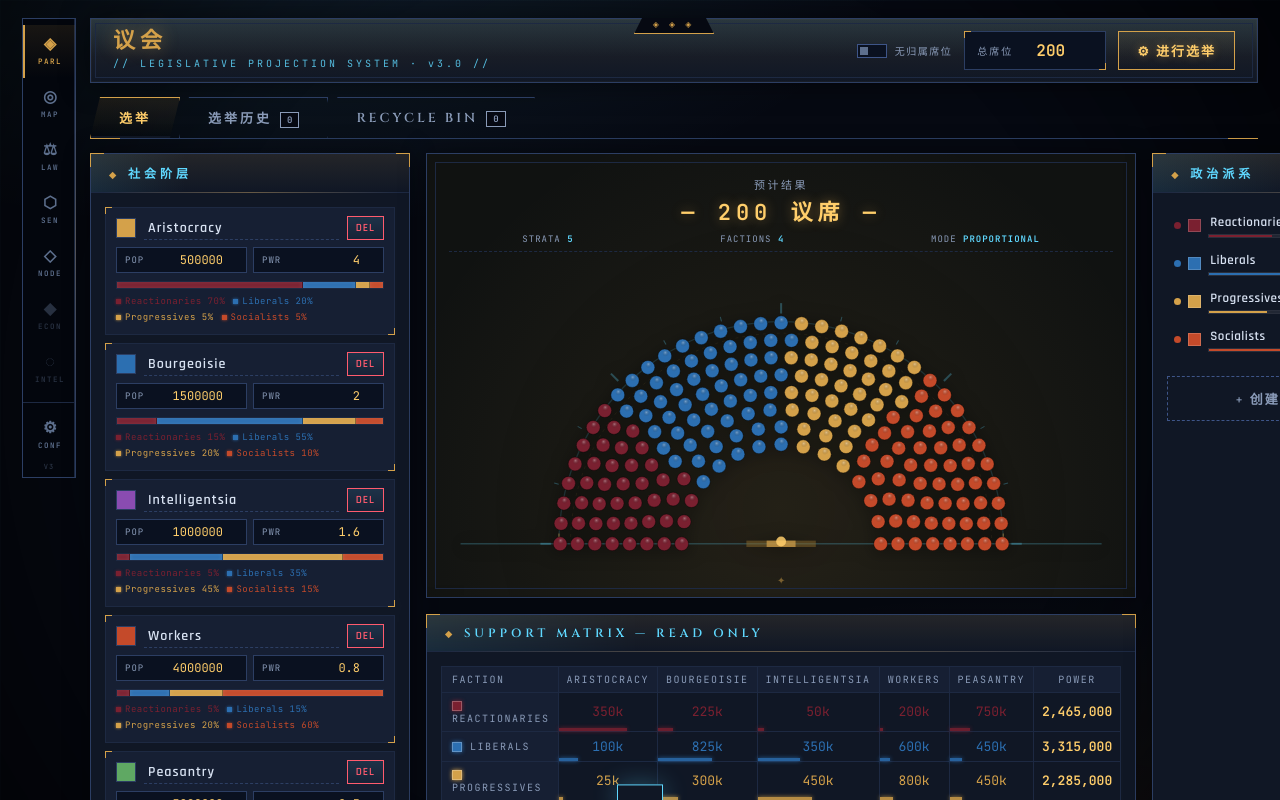
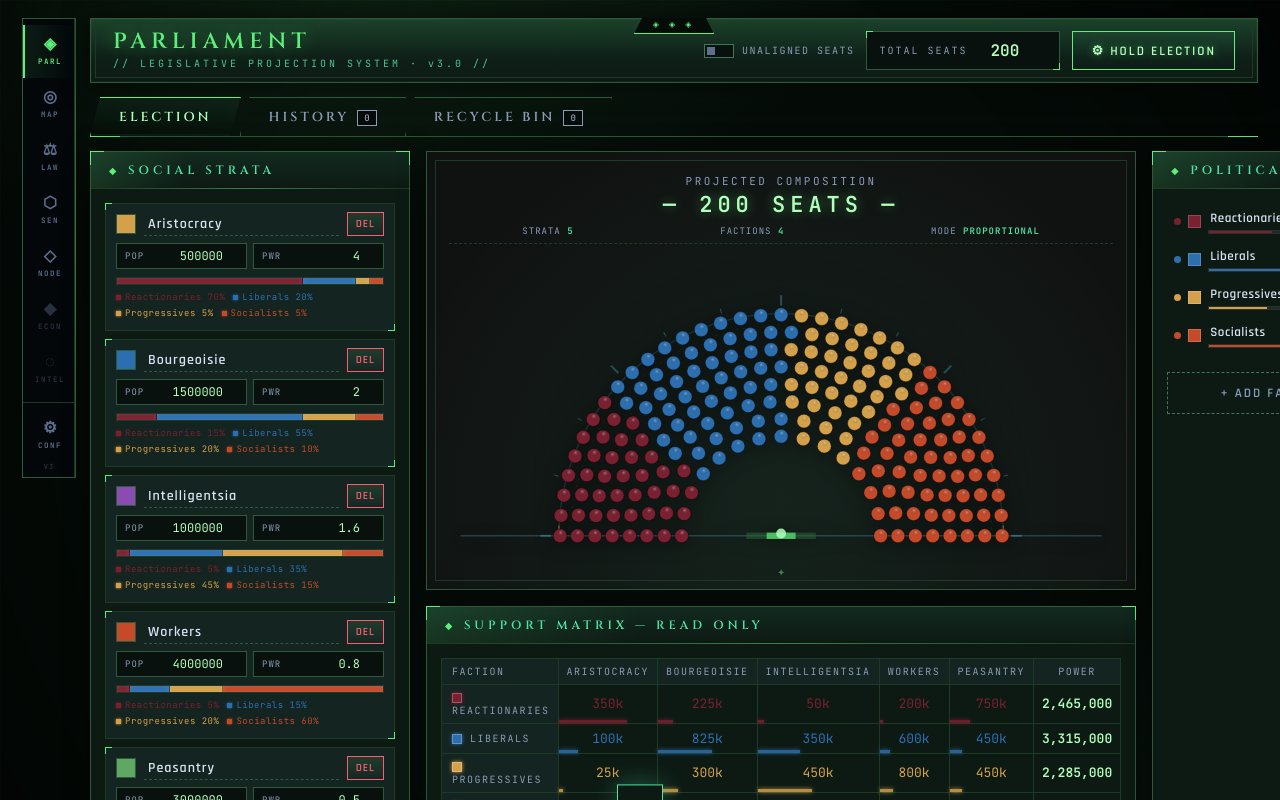
Before and after one commit to weiwsc/parl, a React (Vite) app: page / in a window 1280 px wide. Shown: the top 800 px of the page. Built offline with nearby package versions, Linux system fonts and the light colour scheme.

Commit message:
auto language detection

```diff
--- a/src/components/LawPage.tsx
+++ b/src/components/LawPage.tsx
@@ -32,7 +32,7 @@ export function LawPage() {
   const totalSeats        = state.totalSeats;
   const senateProjection  = useMemo(() => computeSenateProjection(state), [state]);
   const senateEntries     = senateProjection.projection.entries;
-  const senateTotalSeats  = senateProjection.totalSeats;
+  const senateTotalSeats  = senateProjection.displayTotalSeats;
 
   const parlActiveLaw   = useMemo(() => state.laws.find(l => l.id === parlActiveLawId)   ?? null, [state.laws, parlActiveLawId]);
   const senateActiveLaw = useMemo(() => state.laws.find(l => l.id === senateActiveLawId) ?? null, [state.laws, senateActiveLawId]);
--- a/src/components/SenatePage.tsx
+++ b/src/components/SenatePage.tsx
@@ -20,7 +20,8 @@ export function SenatePage() {
   const t = useLang();
   const [tab, setTab] = useState<SenateTab>('sim');
 
-  const { projection, autoSeats, totalSeats } = useMemo(
+  const hideUnassignedSeats = state.senate.hideUnassignedSeats;
+  const { projection, autoSeats, displayTotalSeats } = useMemo(
     () => computeSenateProjection(state),
     [state],
   );
@@ -37,13 +38,20 @@ export function SenatePage() {
     updateState(s => { s.senate.strataAssign = !s.senate.strataAssign; return s; });
   };
 
+  const toggleHideUnassignedSeats = () => {
+    updateState(s => {
+      s.senate.hideUnassignedSeats = !s.senate.hideUnassignedSeats;
+      return s;
+    });
+  };
+
   const recordElection = () => {
     const snap = computeSenateProjection(state);
     updateState(s => {
       s.senate.history.unshift({
         id: uid('se'),
         timestamp: Date.now(),
-        totalSeats: snap.totalSeats,
+        totalSeats: snap.displayTotalSeats,
         autoAssign: s.senate.autoAssign,
         factions: clone(state.factions.map(f => ({ id: f.id, name: f.name, color: f.color }))),
         alliances: clone(state.alliances),
@@ -67,6 +75,11 @@ export function SenatePage() {
           <input type="checkbox" checked={strataAssign} onChange={toggleStrataAssign} />
           <span className="switch" />
           <span className="toggle-label">{t('strata_assign').toUpperCase()}</span>
+        </label>
+        <label className="toggle senate-auto-toggle" title={t('assigned_only_title')}>
+          <input data-ro-allow type="checkbox" checked={hideUnassignedSeats} onChange={toggleHideUnassignedSeats} />
+          <span className="switch" />
+          <span className="toggle-label">{t('assigned_only').toUpperCase()}</span>
         </label>
         {canEdit && (
           <button className="primary small" onClick={recordElection}>⬡ {t('record_election')}</button>
@@ -103,7 +116,7 @@ export function SenatePage() {
           </div>
 
           <SenateFactionsList
-            totalSeats={totalSeats}
+            totalSeats={displayTotalSeats}
             autoSeats={autoSeats}
             showAuto={autoAssign}
             entries={projection.entries}
--- a/src/game/senate/index.ts
+++ b/src/game/senate/index.ts
@@ -5,11 +5,17 @@ export interface SenateProjection {
   projection: ProjectionResult;
   autoSeats: Record<string, number>;
   totalSeats: number;
+  displayTotalSeats: number;
   assignedSeats: number;
 }
 
-export function computeSenateProjection(state: AppState): SenateProjection {
+interface SenateProjectionOptions {
+  hideUnassignedSeats?: boolean;
+}
+
+export function computeSenateProjection(state: AppState, options: SenateProjectionOptions = {}): SenateProjection {
   const { factions, alliances, strata, map: { regions }, senate } = state;
+  const hideUnassignedSeats = options.hideUnassignedSeats ?? senate.hideUnassignedSeats;
 
   const totalSeats = regions.reduce((s, r) => s + (r.seatings || 0), 0);
 
@@ -36,7 +42,7 @@ export function computeSenateProjection(state: AppState): SenateProjection {
     }
   }
 
-  const entries: ProjectionEntry[] = factions.map(f => {
+  const baseEntries: ProjectionEntry[] = factions.map(f => {
     const auto = autoSeats[f.id] || 0;
     const manual = senate.factionSeats[f.id] || 0;
     const seats = auto + manual;
@@ -46,9 +52,16 @@ export function computeSenateProjection(state: AppState): SenateProjection {
       alliance,
       power: seats,
       seats,
-      share: totalSeats > 0 ? seats / totalSeats : 0,
+      share: 0,
     };
   });
+
+  const assignedSeats = baseEntries.reduce((s, e) => s + e.seats, 0);
+  const displayTotalSeats = hideUnassignedSeats ? assignedSeats : totalSeats;
+  const entries = baseEntries.map(entry => ({
+    ...entry,
+    share: displayTotalSeats > 0 ? entry.seats / displayTotalSeats : 0,
+  }));
 
   // Sort consistent with how ProjectionChart expects: alliances grouped, by seats
   const sorted = [...entries].sort((a, b) => {
@@ -62,18 +75,17 @@ export function computeSenateProjection(state: AppState): SenateProjection {
     return b.seats - a.seats;
   });
 
-  const assignedSeats = sorted.reduce((s, e) => s + e.seats, 0);
-
   return {
     projection: {
       entries: sorted,
-      total: totalSeats,
-      totalSeats,
+      total: displayTotalSeats,
+      totalSeats: displayTotalSeats,
       factionsCount: factions.length,
       timestamp: Date.now(),
     },
     autoSeats,
     totalSeats,
+    displayTotalSeats,
     assignedSeats,
   };
 }
--- a/src/models/types.ts
+++ b/src/models/types.ts
@@ -135,6 +135,7 @@ export interface SenateHistoryEntry {
 export interface SenateState {
   autoAssign: boolean;
   strataAssign: boolean;
+  hideUnassignedSeats: boolean;
   factionSeats: Record<string, number>;
   history: SenateHistoryEntry[];
 }
--- a/src/store.tsx
+++ b/src/store.tsx
@@ -3,6 +3,7 @@ import type { ReactNode } from 'react';
 import type {
   AppState,
   EntityType,
+  Language,
   NodeEditorState,
   NodeEntityBinding,
   NodeGraph,
@@ -25,6 +26,7 @@ export const SCHEMA_VERSION = 3;
 export const UNALIGNED_COLOR = '#6b7e9e';
 
 export const THEMES = ['gold', 'green', 'cyan', 'crimson'];
+const SUPPORTED_LANGUAGES: Language[] = ['en', 'cn'];
 
 export function uid(prefix: string): string {
   return prefix + Math.random().toString(36).slice(2, 9);
@@ -34,7 +36,18 @@ export function clone<T>(o: T): T {
   return JSON.parse(JSON.stringify(o));
 }
 
-export function defaultState(): AppState {
+function normalizeLanguage(value: unknown): Language | null {
+  return SUPPORTED_LANGUAGES.includes(value as Language) ? value as Language : null;
+}
+
+function browserDefaultLanguage(): Language {
+  if (typeof navigator === 'undefined') return 'en';
+  const candidates = navigator.languages?.length ? navigator.languages : [navigator.language];
+  const primary = candidates.find(Boolean)?.toLowerCase().replace('_', '-') ?? '';
+  return primary.startsWith('zh') || primary.startsWith('cn') ? 'cn' : 'en';
+}
+
+export function defaultState(language: Language = browserDefaultLanguage()): AppState {
   return {
     schemaVersion: SCHEMA_VERSION,
     totalSeats: 200,
@@ -61,8 +74,8 @@ export function defaultState(): AppState {
     trash: { strata: [], factions: [], alliances: [] },
     ui: {
       tab: 'sim',
-      language : 'cn',
-      theme: 'gold',
+      language,
+      theme: 'green',
       factionExpanded: {},
       nodeEditor: DEFAULT_NODE_EDITOR_CONFIG,
     },
@@ -74,7 +87,7 @@ export function defaultState(): AppState {
       graph: { nodes: [], connections: [] },
       transforms: defaultTransformDefinitions(),
     },
-    senate: { autoAssign: false, strataAssign: false, factionSeats: {}, history: [] },
+    senate: { autoAssign: false, strataAssign: false, hideUnassignedSeats: false, factionSeats: {}, history: [] },
   };
 }
 
@@ -113,7 +126,7 @@ export function normalizeState(p: any): AppState {
     },
     ui: {
       tab: (p.ui && p.ui.tab) || 'sim',
-      language: (p.language && p.language || 'en'),
+      language: normalizeLanguage(p.ui?.language) ?? normalizeLanguage(p.language) ?? d.ui.language,
       theme: (p.ui && THEMES.includes(p.ui.theme)) ? p.ui.theme : 'gold',
       factionExpanded: (p.ui && p.ui.factionExpanded) || {},
       nodeEditor: normalizeNodeEditorConfig(p.ui?.nodeEditor ?? p.nodes?.config),
@@ -142,6 +155,7 @@ export function normalizeState(p: any): AppState {
     senate: {
       autoAssign: !!(p.senate && p.senate.autoAssign),
       strataAssign: !!(p.senate && p.senate.strataAssign),
+      hideUnassignedSeats: !!(p.senate?.hideUnassignedSeats ?? p.ui?.senateHideUnassignedSeats),
       factionSeats: (p.senate && typeof p.senate.factionSeats === 'object')
         ? p.senate.factionSeats
         : {},
--- a/src/utils/localization.ts
+++ b/src/utils/localization.ts
@@ -132,6 +132,8 @@ const translations: Record<string, Record<Language, string>> = {
   auto_assign_title:      { en: 'Auto-assign seats from 100%-controlled regions', cn: '从100%控制的地区自动分配席位' },
   strata_assign:          { en: 'Strata-Assign',        cn: '阶层分配' },
   strata_assign_title:    { en: 'Assign seats for uncontrolled regions by strata composition', cn: '未完全控制地区按阶层构成分配席位' },
+  assigned_only:          { en: 'Assigned Only',        cn: '仅已分配' },
+  assigned_only_title:    { en: 'Hide seats with no faction from Senate charts and percentage calculations', cn: '在参议院图表和百分比计算中隐藏无派系席位' },
   record_election:        { en: 'Record Election',      cn: '记录选举' },
   senate_election_recorded: { en: 'Senate election recorded!', cn: '参议院选举已记录！' },
   regions:                { en: 'Regions',              cn: '地区' },
--- a/src/utils/merge.ts
+++ b/src/utils/merge.ts
@@ -168,6 +168,11 @@ export function mergeAppState(base: AppState, local: AppState, remote: AppState)
     senate: {
       autoAssign:    sc(local.senate?.autoAssign,    base.senate?.autoAssign,    remote.senate?.autoAssign)    as boolean,
       strataAssign:  sc(local.senate?.strataAssign,  base.senate?.strataAssign,  remote.senate?.strataAssign)  as boolean,
+      hideUnassignedSeats: sc(
+        local.senate?.hideUnassignedSeats,
+        base.senate?.hideUnassignedSeats,
+        remote.senate?.hideUnassignedSeats,
+      ) as boolean,
       factionSeats: mergeRecord(
         (base.senate?.factionSeats  ?? {}) as Rec,
         (local.senate?.factionSeats ?? {}) as Rec,
```
